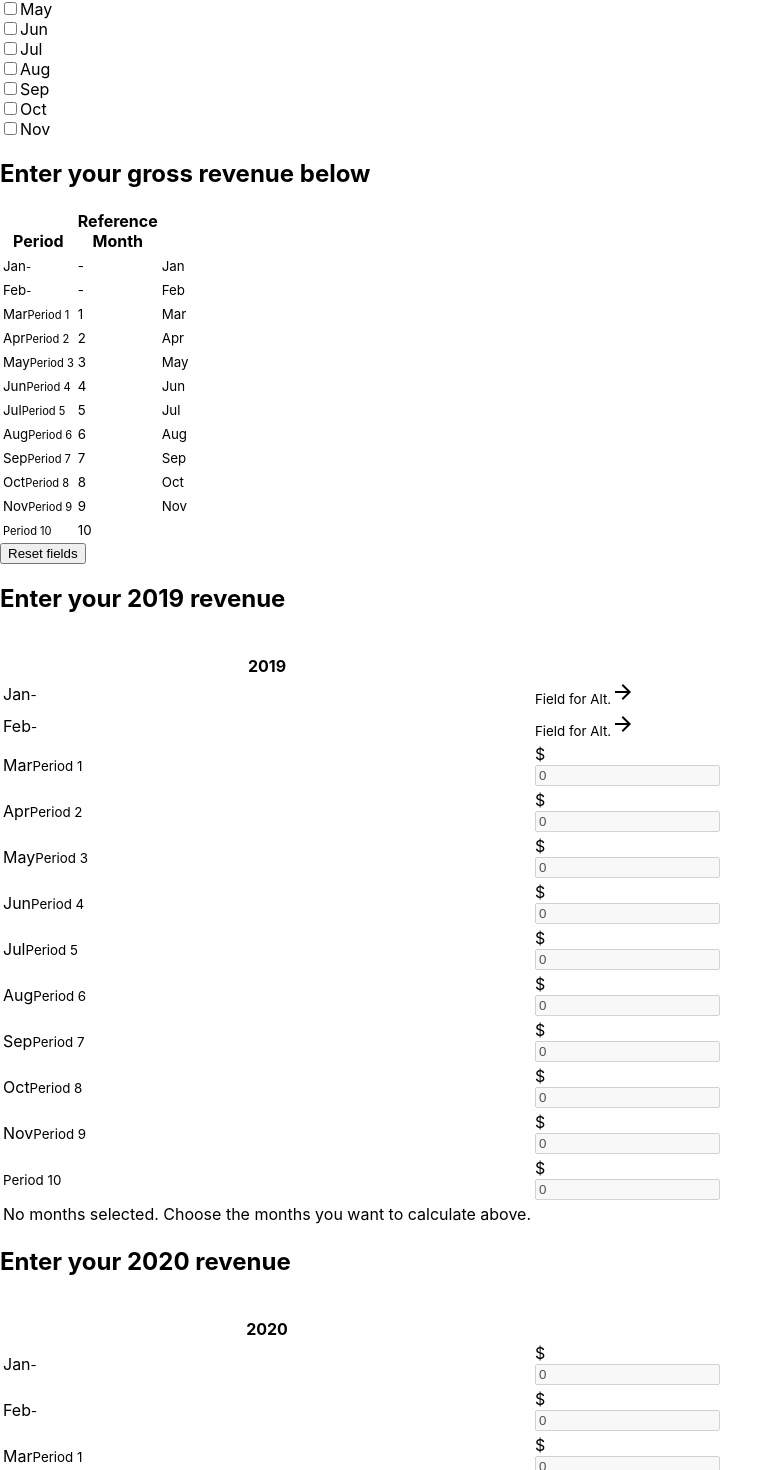
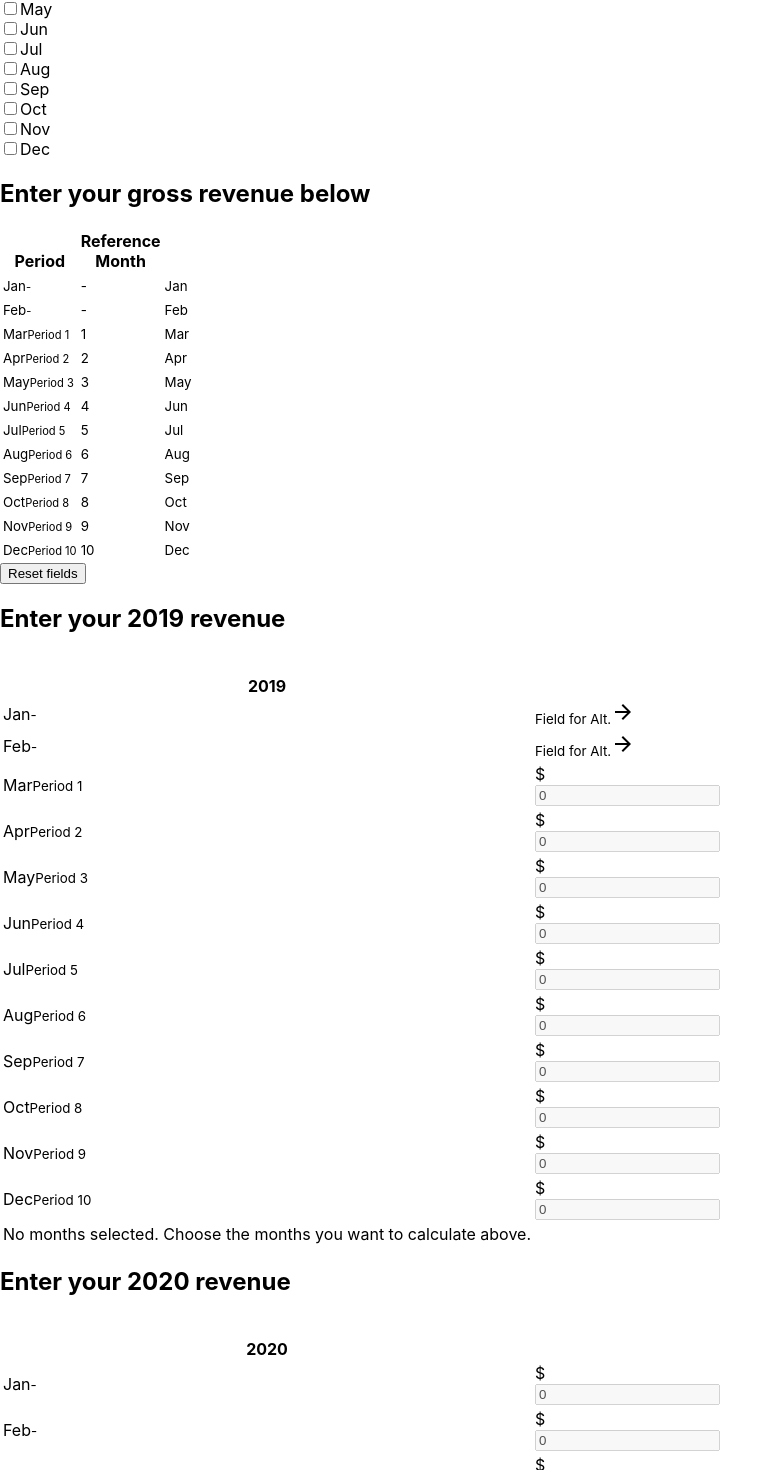
Before and after one commit to gopunchcard/cews-calculator, a React (Create React App) app: page / in a window 1280 px wide. Shown: the part 1880-3350 px from the top of the page, without its empty margins (0-783 px from the left). Built offline with nearby package versions, Linux system fonts and the light colour scheme; the HTML template or start-up script is replaced by a standard one; a web font is replaced by a local one.

Commit message:
Adding period 10

```diff
--- a/src/Calculator.tsx
+++ b/src/Calculator.tsx
@@ -7,7 +7,7 @@ import { ReactComponent as IconArrowRight } from './components/icons/icon-arrow-
 interface IProps { }
 
 const Calculator: React.FC<IProps> = (props: IProps) => {
-	const monthLabels = ['Jan', 'Feb', 'Mar', 'Apr', 'May', 'Jun', 'Jul', 'Aug', 'Sep', 'Oct', 'Nov'];
+	const monthLabels = ['Jan', 'Feb', 'Mar', 'Apr', 'May', 'Jun', 'Jul', 'Aug', 'Sep', 'Oct', 'Nov', 'Dec'];
 	const defaultValues2019 = [0, 0, 0, 0, 0, 0, 0, 0, 0, 0, 0, 0];
 	const defaultValues2020 = [0, 0, 0, 0, 0, 0, 0, 0, 0, 0, 0, 0];
 	const defaultRenumeration = [0, 0, 0, 0, 0, 0, 0, 0, 0, 0, 0, 0];
@@ -24,10 +24,10 @@ const Calculator: React.FC<IProps> = (props: IProps) => {
 		[5, 6, 7, 8],
 		[6, 7, 8, 9],
 		[7, 8, 9, 10],
-		[8, 9, 10],
-		[9, 10],
-		[10],
-		[]
+		[8, 9, 10, 11],
+		[9, 10, 11],
+		[10, 11],
+		[11]
 	];
 	const [values2019, setValues2019] = React.useState<Array<any>>(defaultValues2019);
 	const [values2020, setValues2020] = React.useState<Array<any>>(defaultValues2020);
--- a/src/month.ts
+++ b/src/month.ts
@@ -11,9 +11,9 @@ const constants = [
 	{ month: 7, cewsPeriod: 5, threshold: .30, baseModifier: 1.2, baseCap: .6 },
 	{ month: 8, cewsPeriod: 6, threshold: .30, baseModifier: 1.2, baseCap: .6 },
 	{ month: 9, cewsPeriod: 7, threshold: 200, baseModifier: 1.0, baseCap: .5 },
-    { month: 10, cewsPeriod: 8, threshold: 200, baseModifier: 0.8, baseCap: .4 },
-    { month: 11, cewsPeriod: 9, threshold: 200, baseModifier: 0.4, baseCap: .2 },
-    { month: 12, cewsPeriod: 10, threshold: 200, baseModifier: 0, baseCap: 0 },
+	{ month: 10, cewsPeriod: 8, threshold: 200, baseModifier: 1.0, baseCap: .65 },
+	{ month: 11, cewsPeriod: 9, threshold: 200, baseModifier: 1.0, baseCap: .65 },
+	{ month: 12, cewsPeriod: 10, threshold: 200, baseModifier: 1.0, baseCap: .65 },
 ];
 
 class Month {
```
Lines whose indentation alone changed are shown as unchanged.
